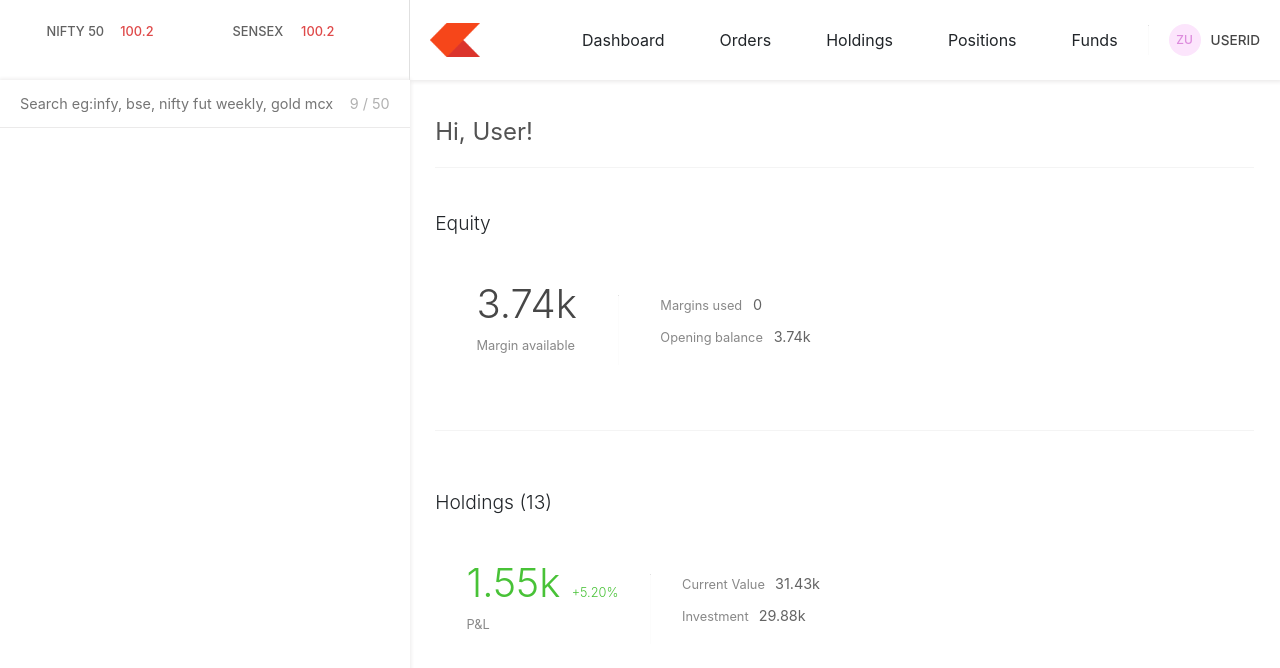
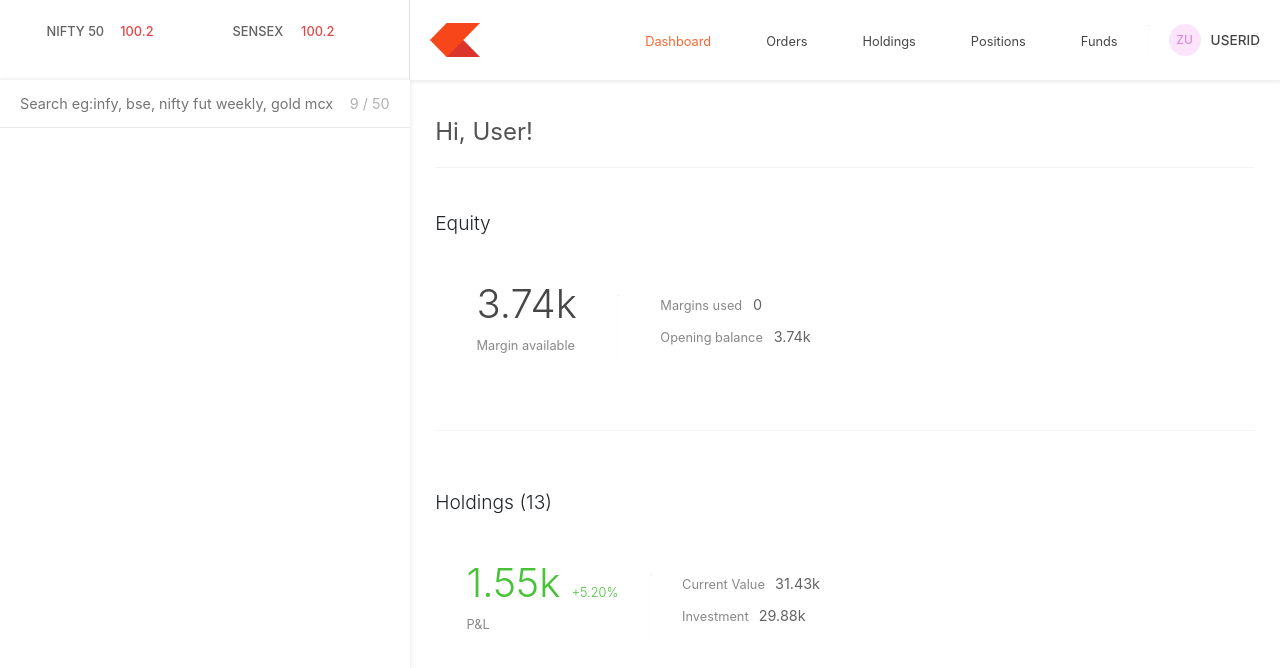
Before and after one commit to Mandeep-Parmar/zerodha, a React (Vite) app in the folder dashboard/: page / in a window 1280 px wide. Shown: the top 668 px of the page. Built offline with nearby package versions, Linux system fonts and the light colour scheme.

Commit message:
implement navigation to menu

```diff
--- a/dashboard/src/components/Menu.jsx
+++ b/dashboard/src/components/Menu.jsx
@@ -1,7 +1,15 @@
-import React from "react";
+import React, { useState } from "react";
+import { NavLink } from "react-router-dom";
 
 const Menu = () => {
-  const handleProfileClick = () => {};
+  const [isProfileDropdownOpen, setIsProfileDropdownOpen] = useState(false);
+
+  const handleProfileClick = () => {
+    setIsProfileDropdownOpen(!isProfileDropdownOpen);
+  };
+
+  const menuClass = "menu";
+  const activeMenuClass = "menu selected";
 
   return (
     <div className="menu-container">
@@ -9,19 +17,59 @@ const Menu = () => {
       <div className="menus">
         <ul>
           <li>
-            <p>Dashboard</p>
+            <NavLink
+              to={"/"}
+              style={{ textDecoration: "none" }}
+              className={({ isActive }) =>
+                isActive ? "menu selected" : "menu"
+              }
+            >
+              Dashboard
+            </NavLink>
           </li>
           <li>
-            <p>Orders</p>
+            <NavLink
+              to={"/orders"}
+              style={{ textDecoration: "none" }}
+              className={({ isActive }) =>
+                isActive ? "menu selected" : "menu"
+              }
+            >
+              Orders
+            </NavLink>
           </li>
           <li>
-            <p>Holdings</p>
+            <NavLink
+              to={"/holdings"}
+              style={{ textDecoration: "none" }}
+              className={({ isActive }) =>
+                isActive ? "menu selected" : "menu"
+              }
+            >
+              Holdings
+            </NavLink>
           </li>
           <li>
-            <p>Positions</p>
+            <NavLink
+              to={"/positions"}
+              style={{ textDecoration: "none" }}
+              className={({ isActive }) =>
+                isActive ? "menu selected" : "menu"
+              }
+            >
+              Positions
+            </NavLink>
           </li>
           <li>
-            <p>Funds</p>
+            <NavLink
+              to={"/funds"}
+              style={{ textDecoration: "none" }}
+              className={({ isActive }) =>
+                isActive ? "menu selected" : "menu"
+              }
+            >
+              Funds
+            </NavLink>
           </li>
         </ul>
         <hr />
```
